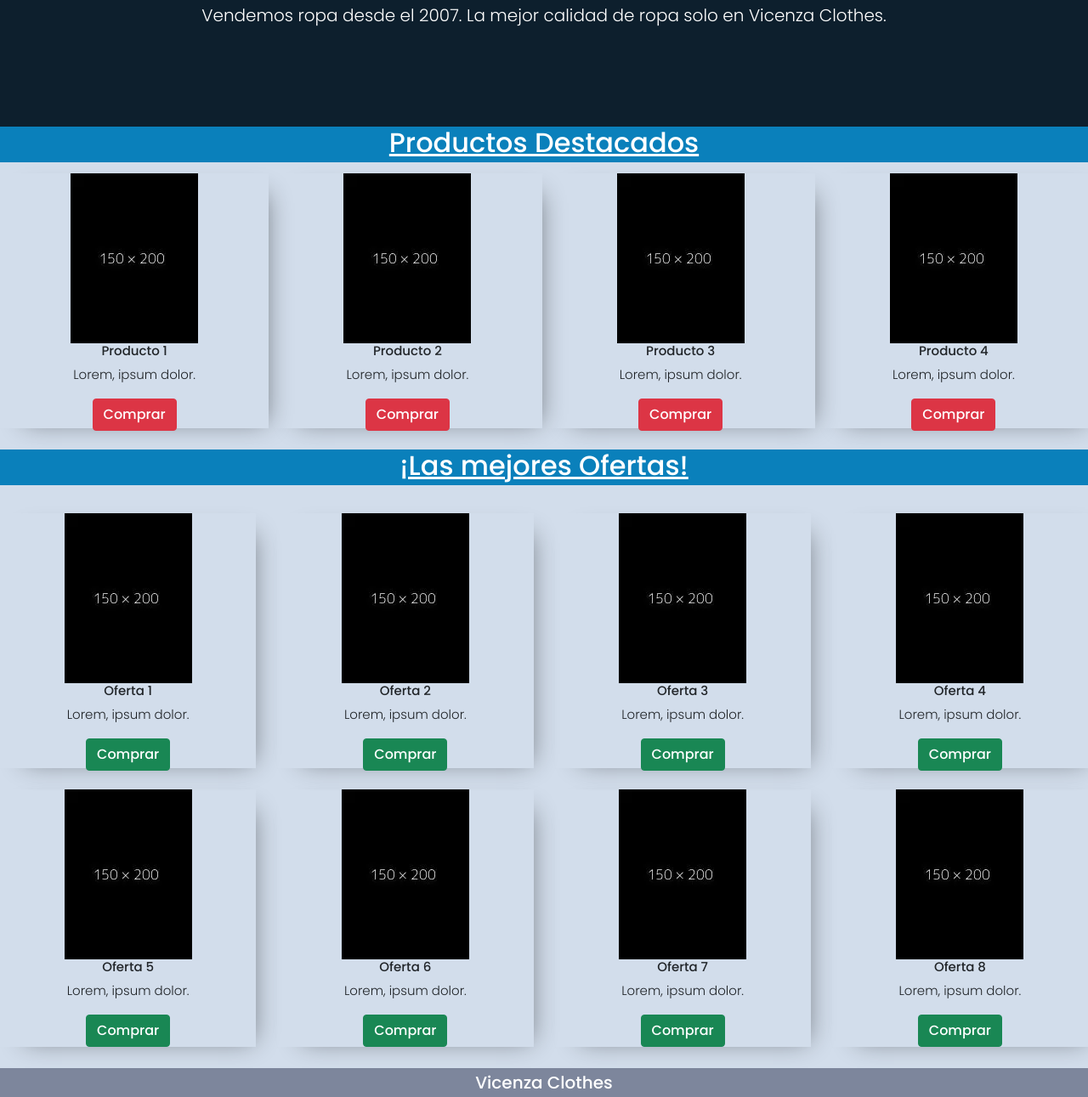
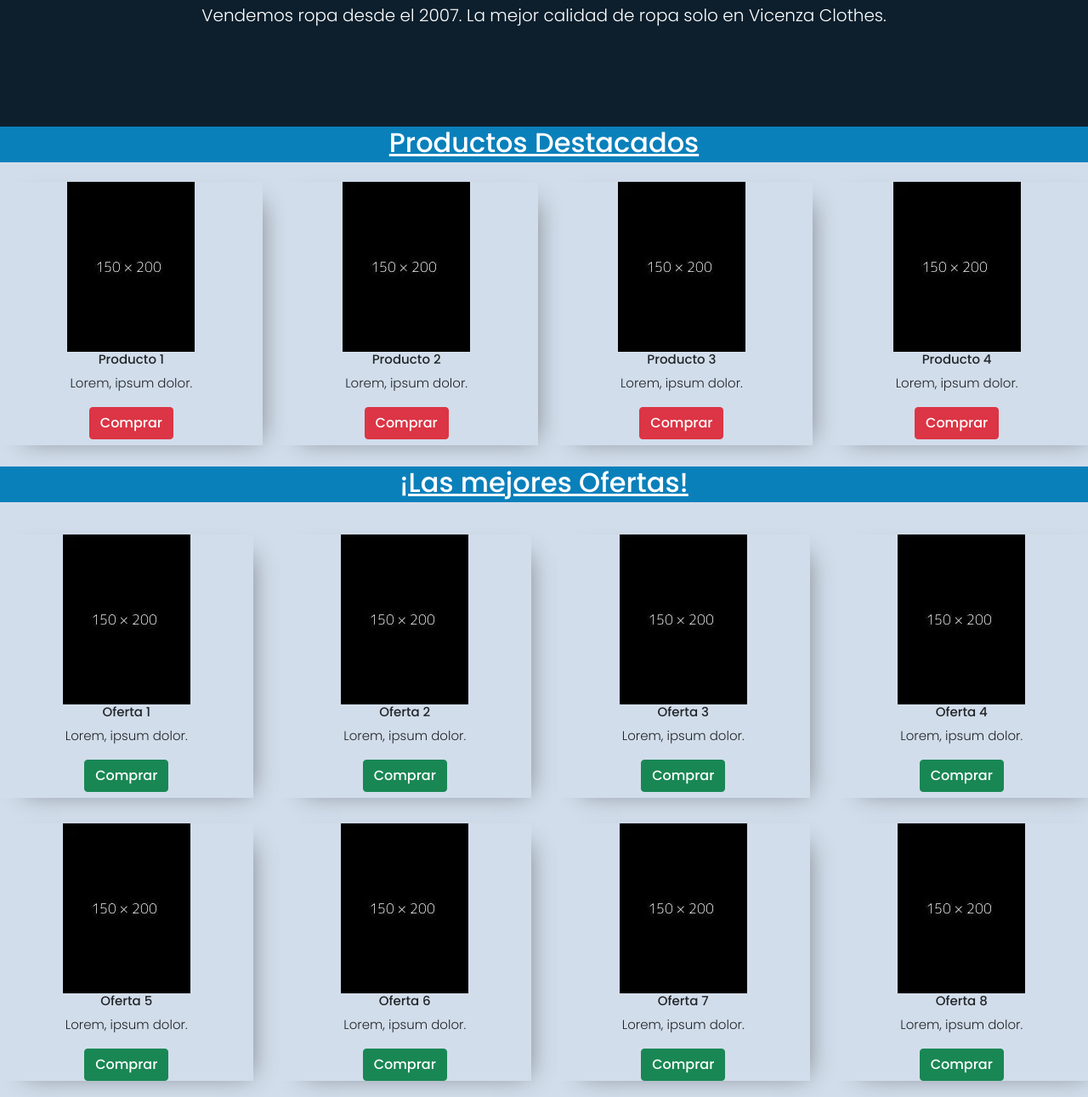
Before and after one commit to luciano-iannone/VicenzaClothes, a website: page index.html in a window 1280 px wide. Shown: the part 141-1432 px from the top of the page at 85% size. Drawn offline with nearby package versions, Linux system fonts and the light colour scheme.

Commit message:
sass commit

```diff
--- a/css/style.css
+++ b/css/style.css
@@ -57,10 +57,10 @@
 .destacados{
     display:grid;
     grid-template-columns:repeat(4,1fr);
-    grid-template-rows:50px 300px;
+    grid-template-rows:50px 310px;
     grid-template-areas: "titulo titulo titulo titulo"
     "grid-1 grid-2 grid-3 grid-4";
-    gap:5px;
+    gap:15px;
     padding-bottom:25px;
     background-color: #d2ddeb;
 }
@@ -110,12 +110,12 @@
 .ofertas{
     display:grid;
     grid-template-columns: repeat(4,1fr);
-    grid-template-rows: 50px 300px;
+    grid-template-rows: 50px 310px;
     grid-template-areas: "titulo-ofertas titulo-ofertas titulo-ofertas titulo-ofertas"
     "grid-a grid-b grid-c grid-d"
     "gird-e grid-f grid-g grid-h";
-    gap:25px;
-    padding-bottom:25px;
+    gap:30px;
+    padding-bottom:30px;
     background-color: #d2ddeb;
 }
 
```
Also changed, not shown: package.json (added, +17 -0 lines), css/estilos.css (added), scss/estilos.scss (added), 1 other file.
